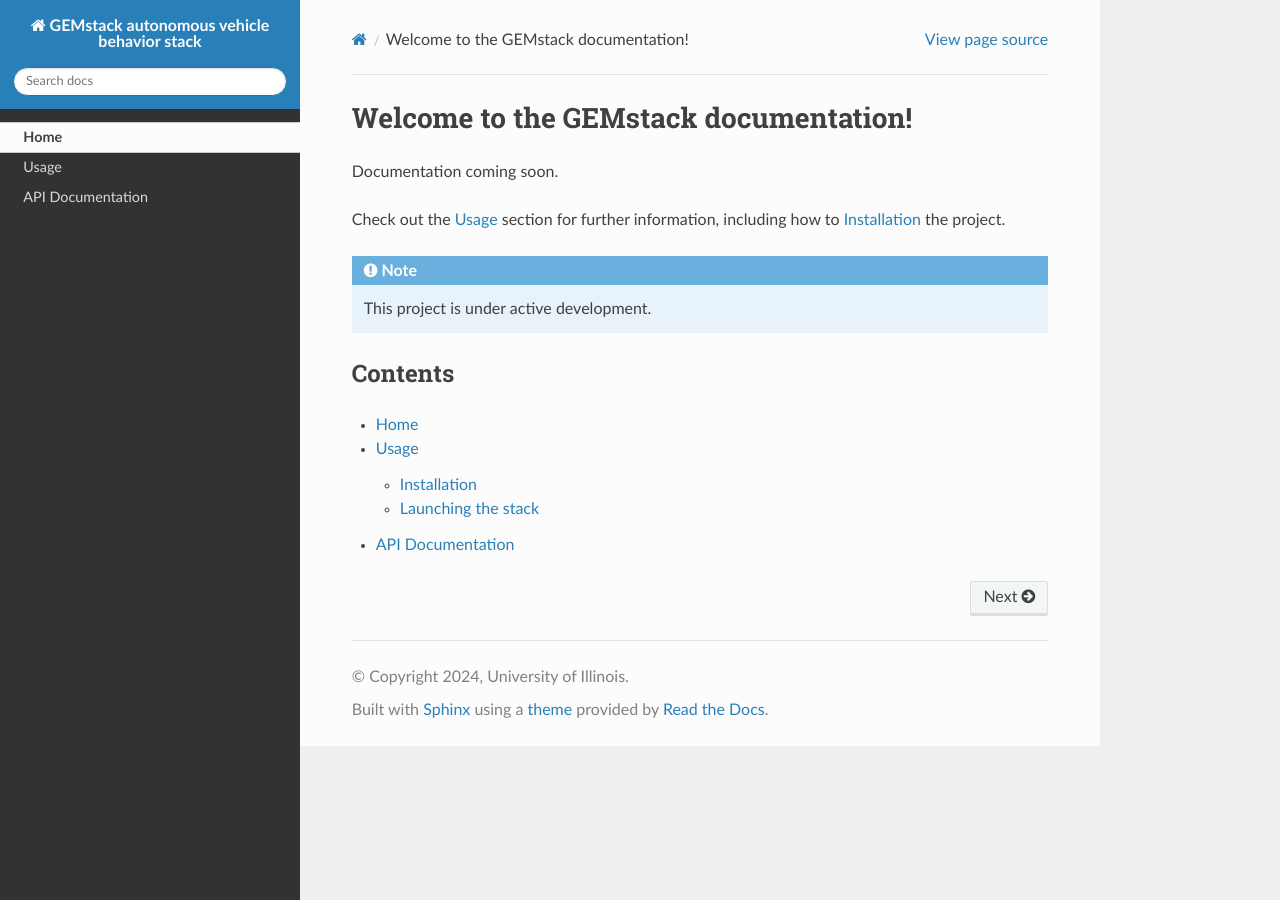
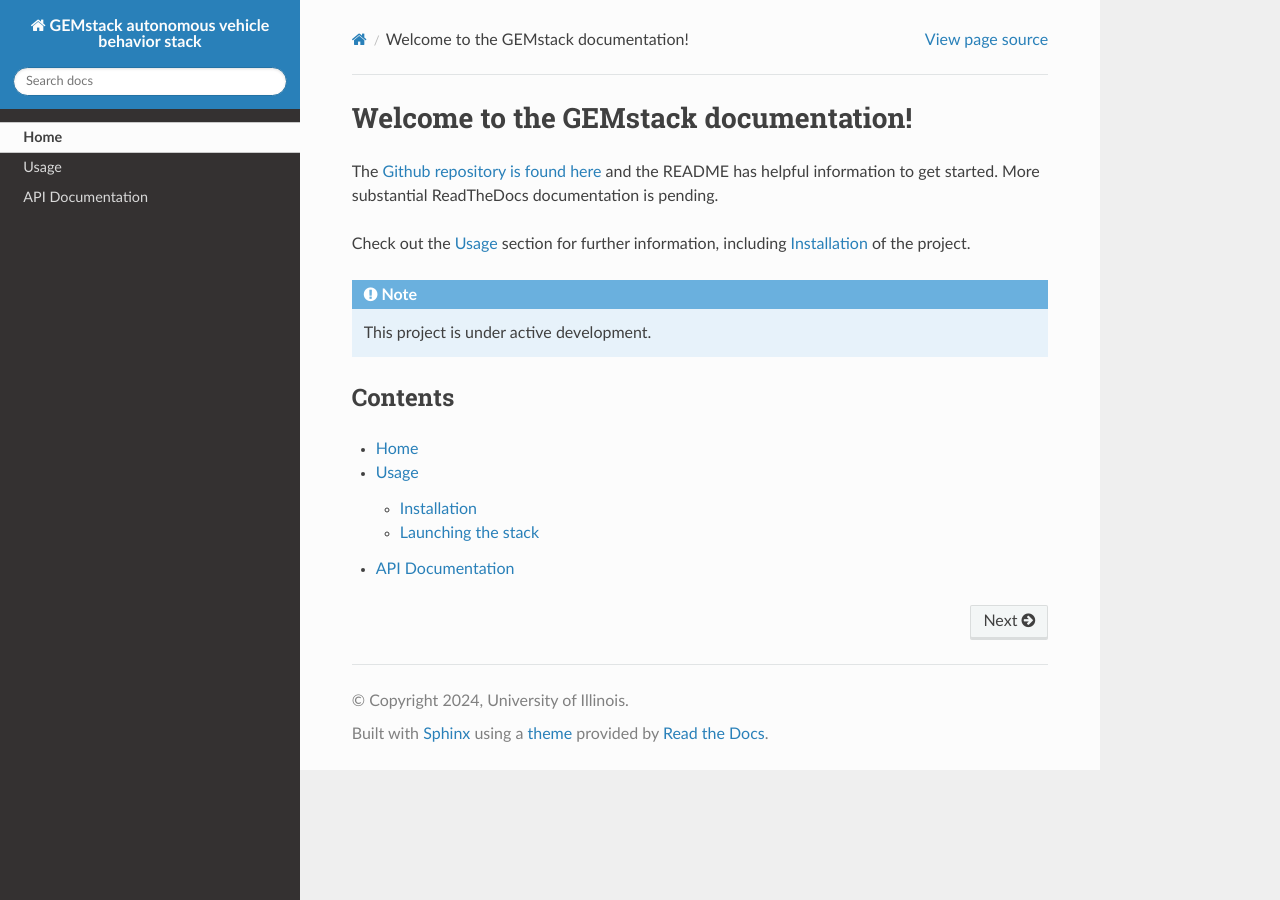
Before and after one commit to krishauser/GEMstack, a Sphinx documentation site: the page built from docs/index.rst, in a window 1280 px wide. Built offline with Sphinx 7.4.7 and the Read the Docs theme 2.0.0, drawn with Linux system fonts in a browser that asks for light colours.

Commit message:
Cross link from RTD docs

```diff
--- a/docs/index.rst
+++ b/docs/index.rst
@@ -1,10 +1,11 @@
 Welcome to the GEMstack documentation!
 ======================================
 
-Documentation coming soon.
+The `Github repository is found here <https://github.com/krishauser/GEMstack>`_ and the README has helpful information to get started.
+More substantial ReadTheDocs documentation is pending.
 
 Check out the :doc:`usage` section for further information, including
-how to :ref:`installation` the project.
+:ref:`installation` of the project.
 
 .. note::
 
```
Also changed, not shown: README.md (+5 -5 lines).
